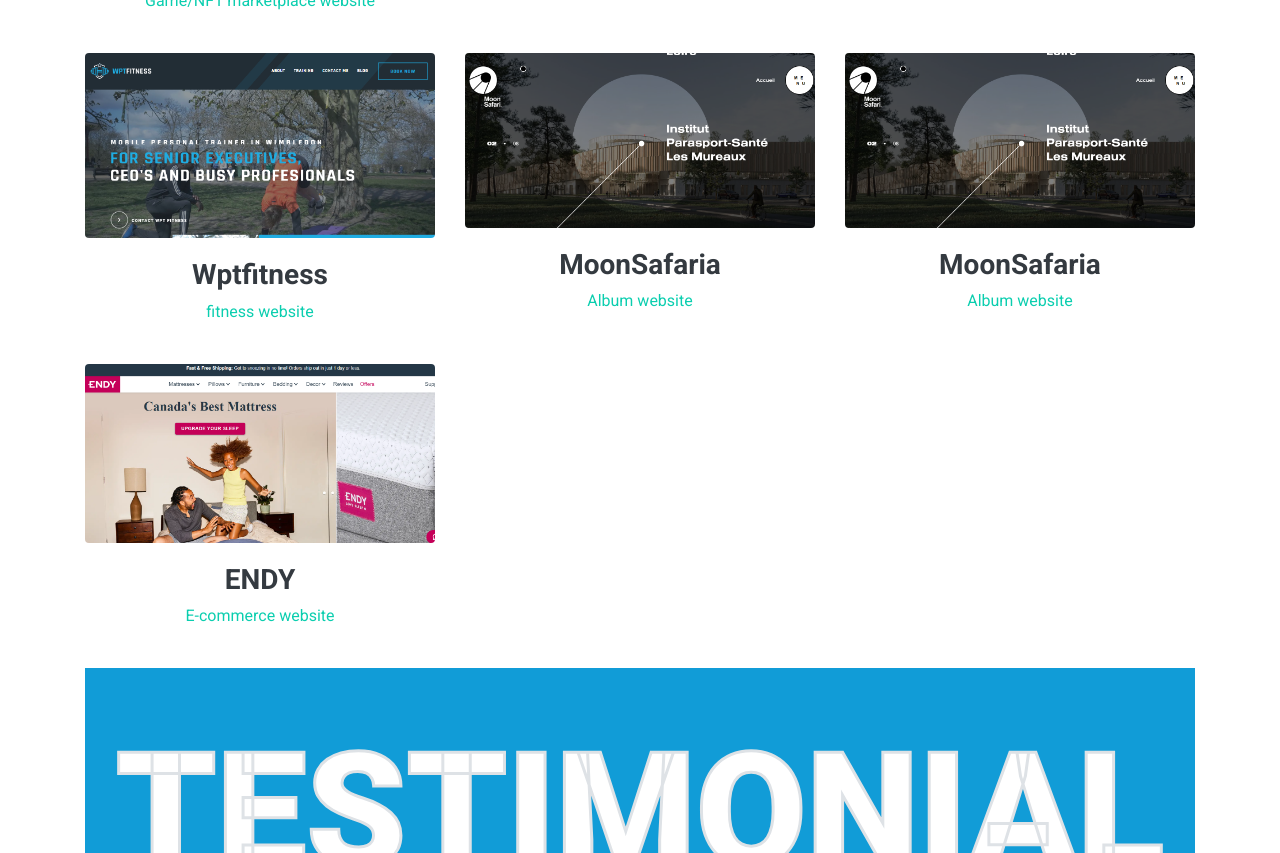
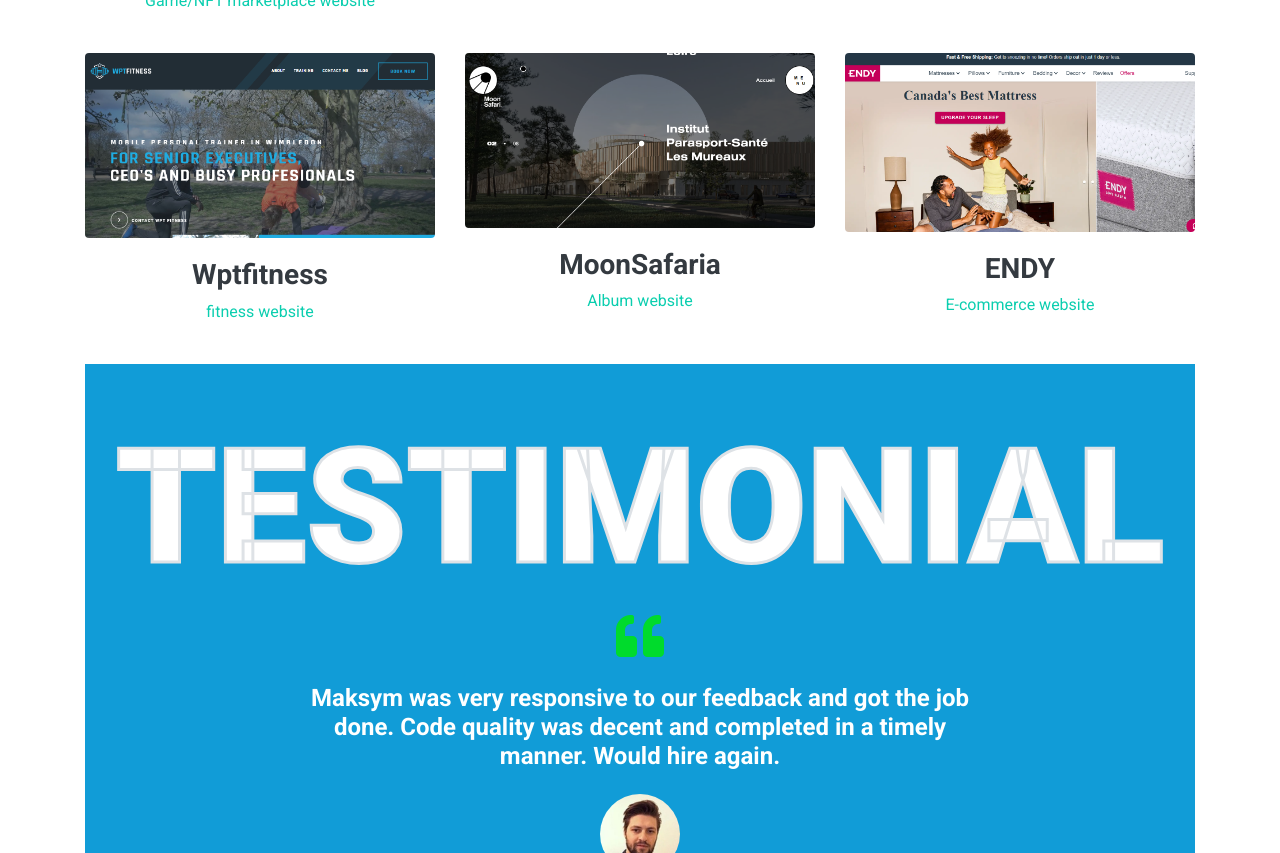
Before and after one commit to maksympshyk/MyPortfolio, a plain HTML site: page index.html in a window 1280 px wide. Shown: the part 4898-5751 px from the top of the page. Drawn offline with nearby package versions, Linux system fonts and the light colour scheme.

Commit message:
remove portfolio

```diff
--- a/index.html
+++ b/index.html
@@ -655,22 +655,6 @@
             <p class="text-center">Album website</p>
           </a>
         </div>
-        <div class="col-lg-4 col-md-6 mb-4 portfolio-item web3">
-          <div class="position-relative overflow-hidden mb-2">
-            <img class="img-fluid rounded w-100" src="img/MoonSafaria.png" alt="" />
-            <div class="portfolio-btn bg-upwork-green d-flex align-items-center justify-content-center">
-              <a href="https://www.moonsafari.archi/" target="_blank">
-                <i class="fa fa-plus text-white" style="font-size: 60px"></i>
-              </a>
-            </div>
-          </div>
-          <a href="https://www.moonsafari.archi/" target="_blank" style="text-decoration: none">
-            <h3 class="text-center" style="margin-top: 20px">
-              MoonSafaria
-            </h3>
-            <p class="text-center">Album website</p>
-          </a>
-        </div>
         <div class="col-lg-4 col-md-6 mb-4 portfolio-item WebApp">
           <div class="position-relative overflow-hidden mb-2">
             <img class="img-fluid rounded w-100" src="img/dandy.png" alt="" />
```
